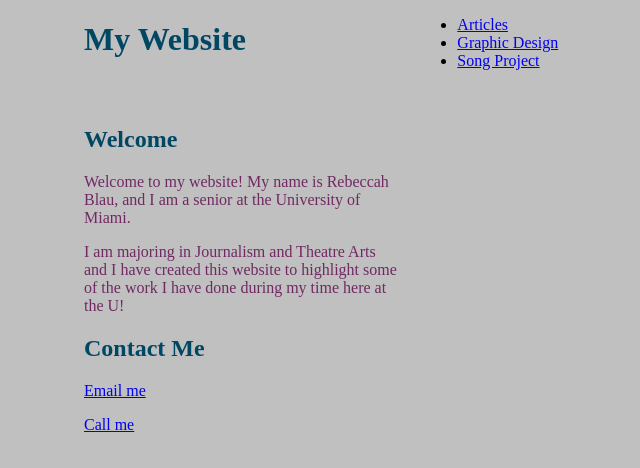
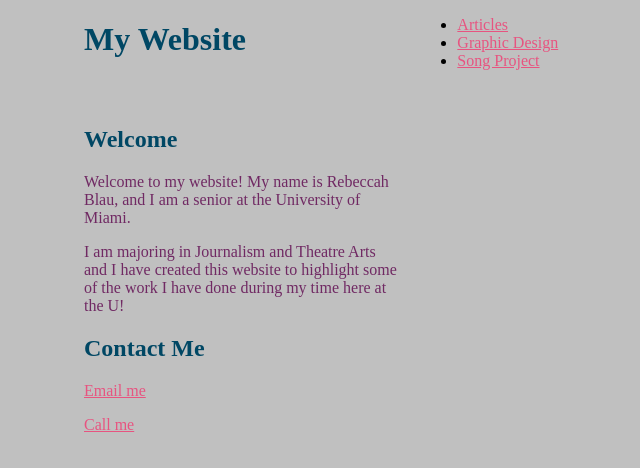
Before and after one commit to rlb1216/rlb1216.github.io, a plain HTML site: page index.html in a window 1280 px wide. Shown: the whole page, without its empty margins (76-716 px from the left). Drawn offline with Linux system fonts and the light colour scheme.

Commit message:
link styling

```diff
--- a/css/final.css
+++ b/css/final.css
@@ -22,3 +22,24 @@ p {
 figcaption {
     color: rgb(112, 41, 99);
 }
+
+
+a {
+  color: rgb(231, 84, 128);
+}
+
+a:link {
+  color: rgb(231, 84, 128);
+}
+
+a:visited {
+  color: rgb(70,130,180);
+}
+
+a:hover {
+  color: rgb(255, 255, 255);
+}
+
+a:active {
+  color: rgb(0, 0, 0);
+}
```
